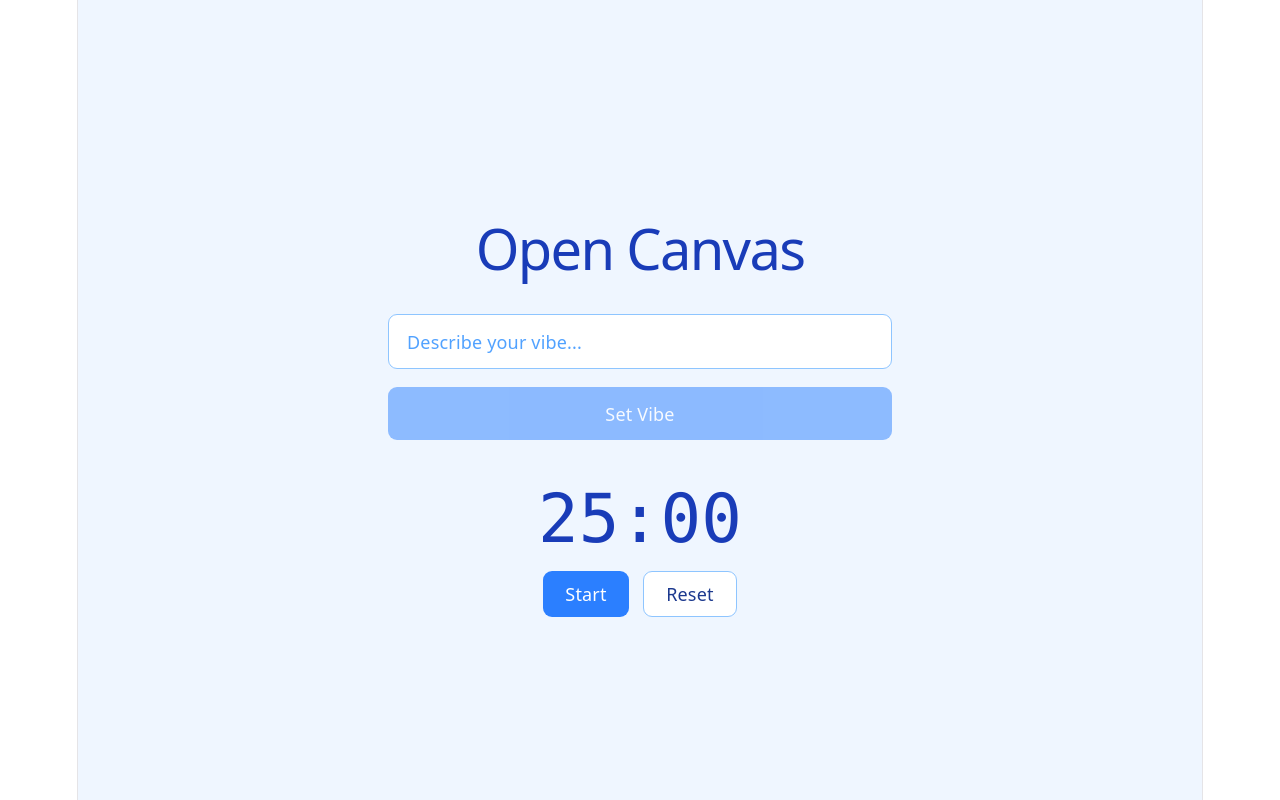
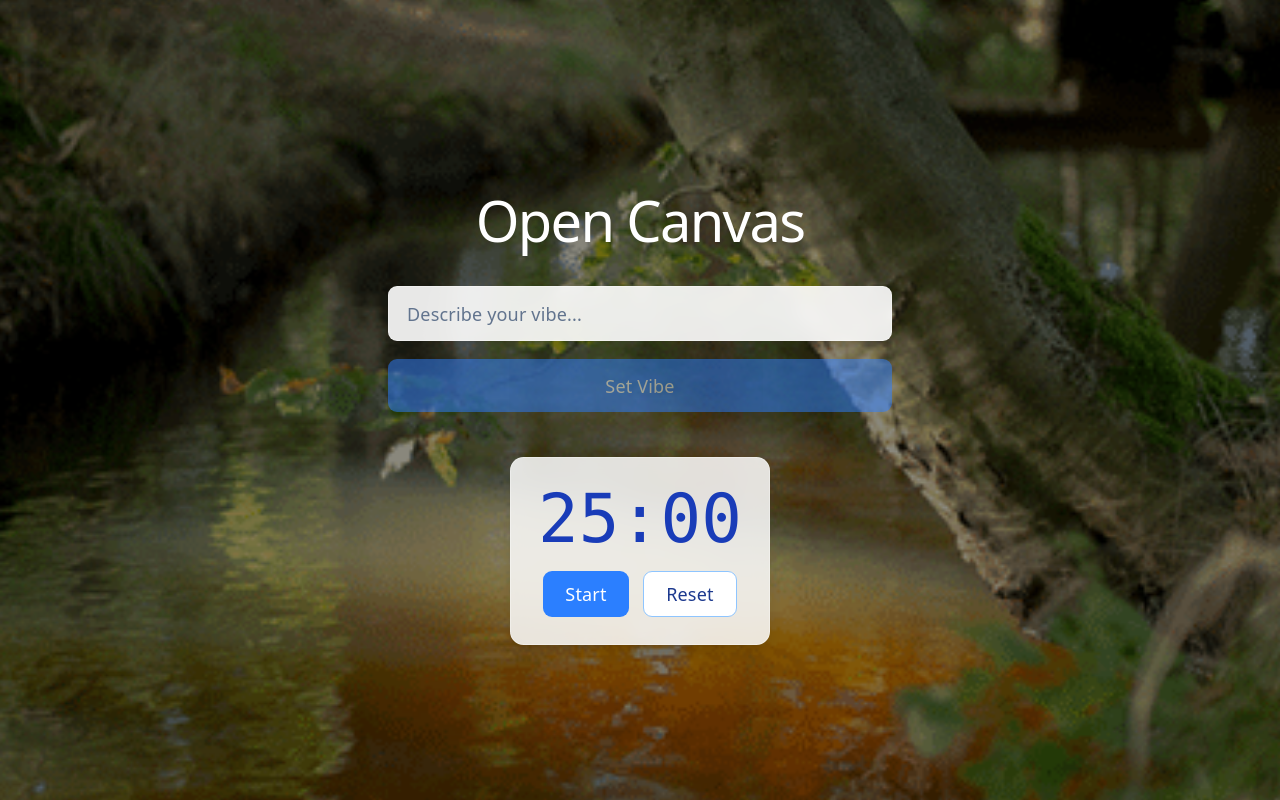
Before and after one commit to ahernandez41/open-canvas, a React app in the folder vibe-settings/frontend/: page / in a window 1280 px wide. Built offline with nearby package versions, Linux system fonts and the light colour scheme; the HTML template or start-up script is replaced by a standard one.

Commit message:
Add animated forest GIF as full-screen app background

```diff
--- a/vibe-settings/frontend/src/App.jsx
+++ b/vibe-settings/frontend/src/App.jsx
@@ -2,6 +2,7 @@ import { useState } from 'react'
 import { fetchVibe } from './api/vibe'
 import Timer from './components/Timer'
 import SoundscapePlayer from './components/SoundscapePlayer'
+import forestBackground from './assets/images/forest-canopy.gif'
 
 function App() {
   const [message, setMessage] = useState('')
@@ -28,8 +29,17 @@ function App() {
   }
 
   return (
-    <div className="min-h-screen bg-blue-50 text-blue-900 flex flex-col items-center justify-center p-8">
-      <h1 className="text-3xl font-bold mb-8 text-blue-800 !text-blue-800">Open Canvas</h1>
+    <div className="relative min-h-screen text-white flex flex-col items-center justify-center p-8 overflow-hidden">
+      <img
+        src={forestBackground}
+        alt=""
+        aria-hidden="true"
+        className="fixed inset-0 -z-20 h-full w-full object-cover scale-105 pointer-events-none select-none"
+      />
+      <div className="fixed inset-0 -z-10 bg-black/45" aria-hidden="true" />
+
+      <div className="relative z-10 w-full flex flex-col items-center">
+        <h1 className="text-3xl font-bold mb-8 text-white drop-shadow-md">Open Canvas</h1>
 
         <form onSubmit={handleSubmit} className="w-full max-w-md flex flex-col gap-4">
           <input
@@ -37,7 +47,7 @@ function App() {
             value={message}
             onChange={(e) => setMessage(e.target.value)}
             placeholder="Describe your vibe..."
-          className="px-4 py-3 rounded-lg bg-white border border-blue-300 text-blue-900 placeholder-blue-400"
+            className="px-4 py-3 rounded-lg bg-white/90 border border-white/30 text-slate-900 placeholder-slate-500 backdrop-blur-sm"
           />
           <button
             type="submit"
@@ -49,22 +59,25 @@ function App() {
         </form>
 
         {error && (
-        <p className="mt-6 text-red-600">Error: {error}</p>
+          <p className="mt-6 text-red-200 drop-shadow">Error: {error}</p>
         )}
 
         {result && (
-        <div className="mt-6 p-4 rounded-lg bg-white border border-blue-300 w-full max-w-md text-left shadow-sm">
+          <div className="mt-6 p-4 rounded-lg bg-white/90 border border-white/30 w-full max-w-md text-left shadow-lg backdrop-blur-sm text-slate-900">
             <p><strong>Soundscape:</strong> {result.soundscape}</p>
             <p><strong>Theme:</strong> {result.theme}</p>
             <p><strong>Timer:</strong> {result.timerMinutes} min</p>
             <p><strong>Check-ins:</strong> {result.checkIns}</p>
-          <p className="mt-2 text-blue-700">{result.message}</p>
+            <p className="mt-2 text-blue-800">{result.message}</p>
             <SoundscapePlayer soundscape={result.soundscape} />
           </div>
         )}
 
         <div className="mt-10 w-full flex justify-center">
+          <div className="p-6 rounded-xl bg-white/85 border border-white/30 backdrop-blur-sm shadow-lg">
             <Timer durationMinutes={timerMinutes} />
+          </div>
+        </div>
       </div>
     </div>
   )
--- a/vibe-settings/frontend/src/index.css
+++ b/vibe-settings/frontend/src/index.css
@@ -57,11 +57,11 @@ body {
 }
 
 #root {
-  width: 1126px;
+  width: 100%;
   max-width: 100%;
-  margin: 0 auto;
+  margin: 0;
   text-align: center;
-  border-inline: 1px solid var(--border);
+  border-inline: none;
   min-height: 100svh;
   display: flex;
   flex-direction: column;
```
Also changed, not shown: vibe-settings/frontend/src/assets/images/forest-canopy.gif (added). Lines whose indentation alone changed are shown as unchanged.
